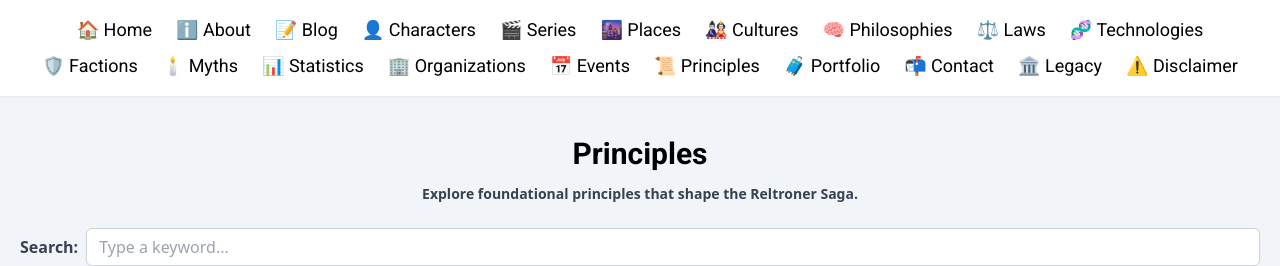
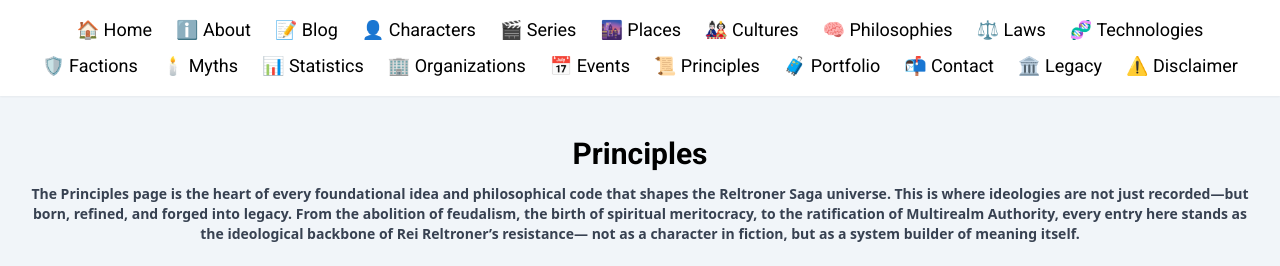
Before and after one commit to Reltroner/reltroner-studio, a Next.js app: page /principles in a window 1280 px wide. Shown: the top 266 px of the page. Built offline with nearby package versions, Linux system fonts and the light colour scheme.

Commit message:
principle decs

```diff
--- a/app/principles/PrincipleClient.jsx
+++ b/app/principles/PrincipleClient.jsx
@@ -24,7 +24,11 @@ export default function PrinciplesClient({ principles }) {
       <div className="text-center mb-6">
         <Heading>Principles</Heading>
         <p className="text-sm text-gray-700 font-bold">
-        Explore foundational principles that shape the Reltroner Saga.
+        The Principles page is the heart of every foundational idea and philosophical code that shapes the Reltroner Saga universe.
+This is where ideologies are not just recorded—but born, refined, and forged into legacy.
+From the abolition of feudalism, the birth of spiritual meritocracy, to the ratification of Multirealm Authority,
+every entry here stands as the ideological backbone of Rei Reltroner’s resistance—
+not as a character in fiction, but as a system builder of meaning itself.
         </p>
       </div>
       {/* Search Box */}
```
